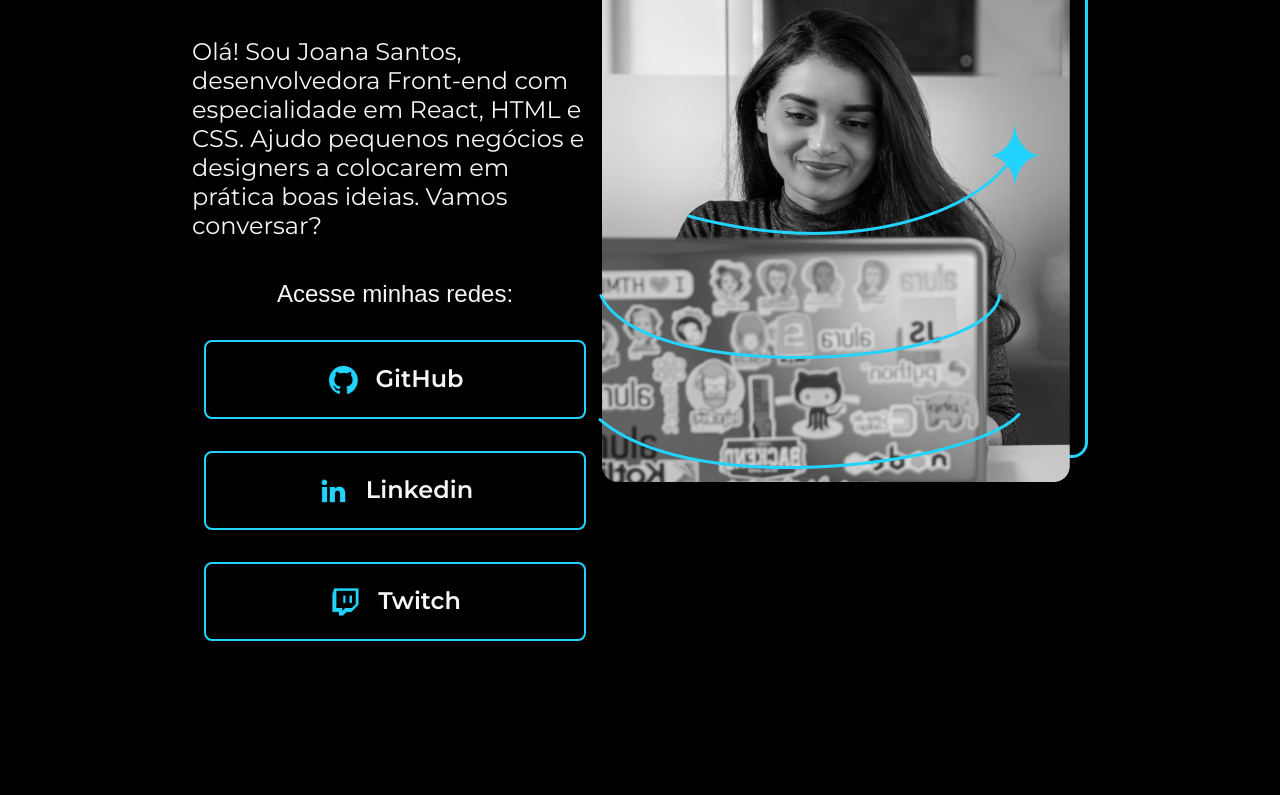
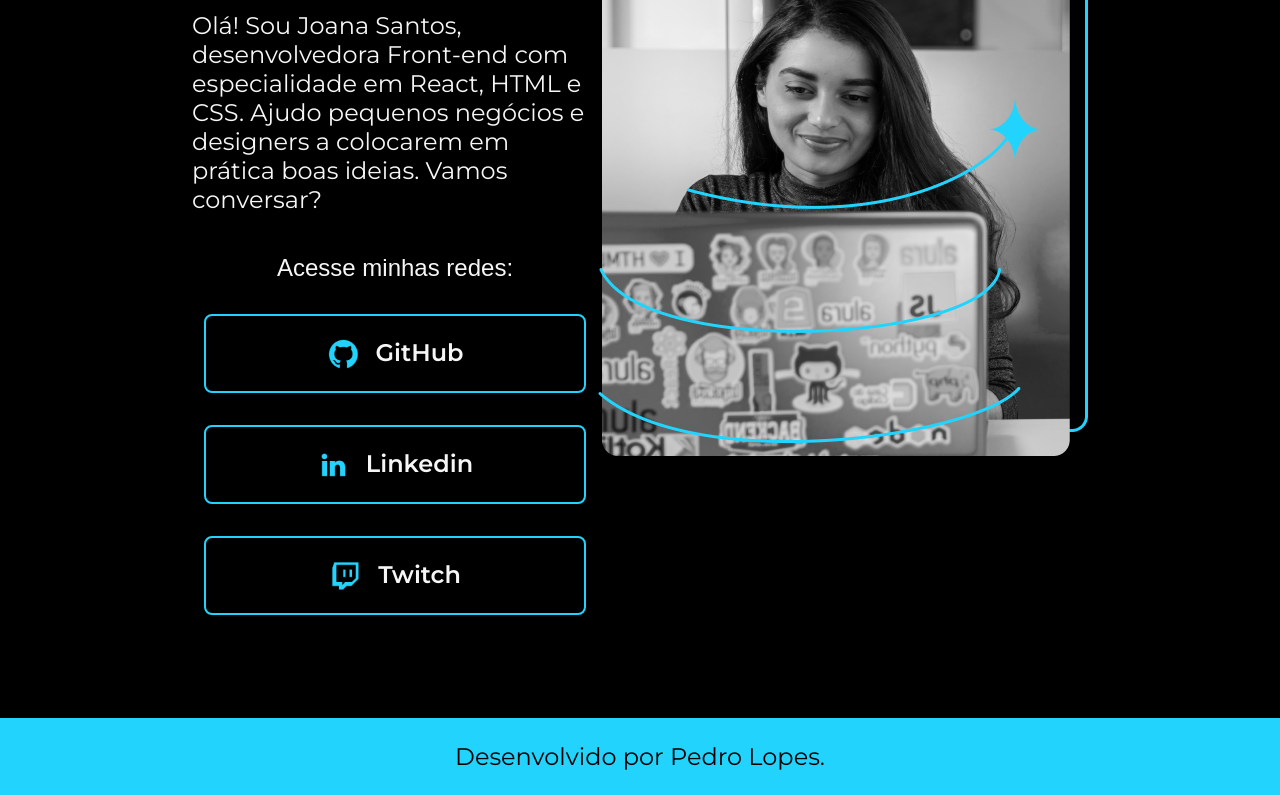
Before and after one commit to pedrollopesb/studying-alura-projects-portfolio, a plain HTML site: page index.html in a window 1280 px wide. Shown: the part 356-1151 px from the top of the page. Before the commit the page ends 997 px from the top, so only its background shows below. Drawn offline with nearby package versions, Linux system fonts and the light colour scheme.

Commit message:
configuração e estilização  do footer

```diff
--- a/index.html
+++ b/index.html
@@ -38,7 +38,9 @@
       </section>
       <img src="./assets/Imagem.png" alt="foto da Joana Santos programando" />
     </main>
-    <footer></footer>
+    <footer class="rodape">
+      <p>Desenvolvido por Pedro Lopes.</p>
+    </footer>
   </body>
 </html>
 
--- a/style.css
+++ b/style.css
@@ -11,13 +11,14 @@
 
 /* Para selecionar a tag "body", onde está todo o conteúdo principal da página */
 body {
-  height: 100vh;
+  /* height: 100vh; */
   box-sizing: border-box;
   background-color: #000000;
   color: #F6F6F6;
 }
 
-/* height: 100vh; - A altura da nossa tela está sendo definida para 100% da nossa viewport (ou seja, 100% da tela do nosso navegador) */
+/* height: 100vh; - A altura inicial da nossa tela está sendo definida para 100% da nossa viewport (ou seja, 100% da tela do nosso navegador) */
+/* A propriedade acima foi desabilitada, pois conforme o projeto foi crescendo, começou a ultrapassar o tamanho de tela, sendo assim, para o footer ficar dentro do body, foi necessário desabilitar*/
 /* box-sizing: border-box; - Irá garantir que o elemento filho seja contido no elemento pai, contabilizando as bordas e preenchimentos do elemento */
 
 /* Para selecionar uma classe, ela deve vir antecedida por um ponto */
@@ -27,13 +28,13 @@ body {
 
 /* Para colocar os elementos lado a lado, como demanda o projeto, devemos utilizar uma classe no elemento maior (main) e chamá-la através do seletor de classe.*/
 .apresentacao {
-  margin: 10% 15%;
+  margin: 8% 15%;
   display: flex;
   align-items: center;
   justify-content: space-between;
 }
 
-/* margin: Será necessário atribuir uma margem para tirar os elementos das extremidades das telas, com valor de 10% na vertical e 15% da horizontal para se aproximar do projeto do figma */
+/* margin: Será necessário atribuir uma margem para tirar os elementos das extremidades das telas, com valor de 8% na vertical e 15% da horizontal para se aproximar do projeto do figma */
 /* display: flex - Por padrão, por se tratar do elemento pai, ele coloca os elementos em sentido de linha - horizontal (row), mas pode colocá-lo como coluna, por exemplo */
 /* align-items: center - Para fazer o alinhamento vertical dos elementos (filhos) no centro da box (em relação ao elemento pai - main). Essa propriedade irá alinhar os elementos em relação ao maior destes elementos (como uma imagem), que irá definir o ponto central de alinhamento dos demais elementos */
 /* justify-content: space-between - Neste caso, cada elemento filho será jogado para uma extremidade do container e atribuirá um espaço entre eles */
@@ -130,3 +131,16 @@ body {
 
 /* background-color: #272727 - irá mudar o background do botão quando passar o mouse por cima */
 /* border: 2px solid #F6F6F6; - irá mudar a borda do botão quando passar o mouse por cima*/
+
+.rodape {
+  padding: 24px;
+  color: #000000;
+  background-color: #22D4FD;
+  text-align: center;
+  font-family: "Montserrat", sans-serif;
+  font-size: 24px;
+  font-weight: 400;
+}
+
+/* padding: 24px; - espaçamento entre a borda e o conteúdo do texto */
+/* text-align: center - alinhamento do texto no meio do elemento */
```
